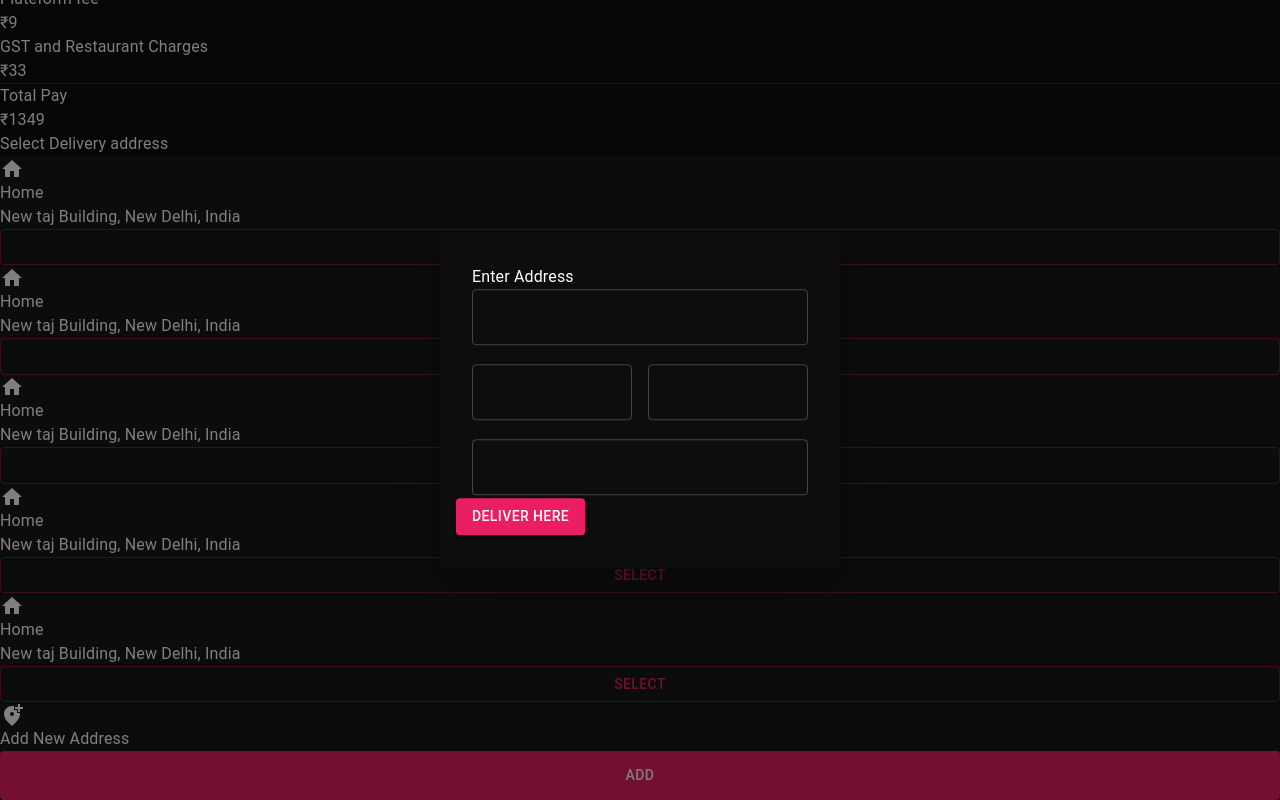
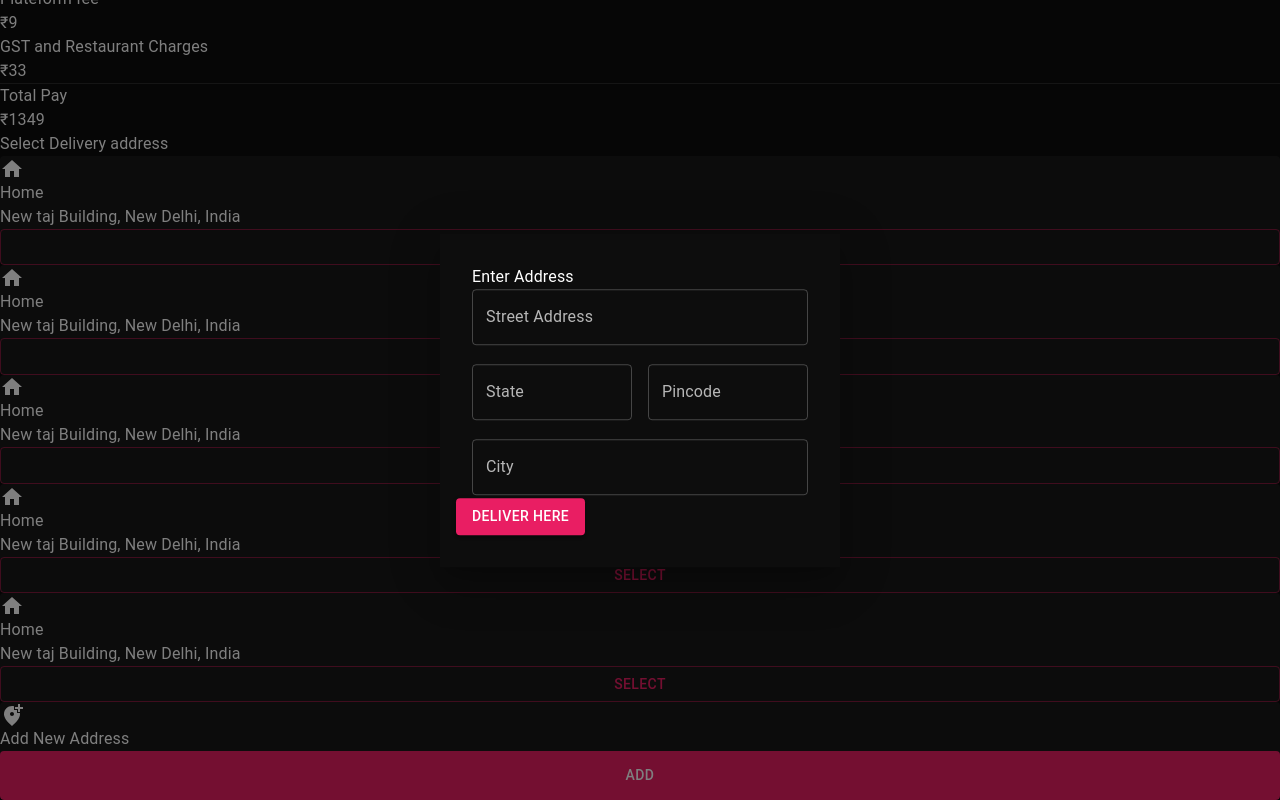
Before and after one commit to mohdathar007/Bite-Box, a React (Vite) app: page /cart in a window 1280 px wide. Both pictures are taken after a click on the button "ADD". Shown: the part 2006-2806 px from the top of the page. Built offline with nearby package versions, Linux system fonts and the light colour scheme; what Yup would draw is missing.

Commit message:
fix: fixed  submit button

```diff
--- a/src/customer/pages/Cart/Cart.jsx
+++ b/src/customer/pages/Cart/Cart.jsx
@@ -138,7 +138,7 @@ const Cart = () => {
               <Grid container spacing={2}>
                 <Grid item xs={12}>
                   <Field
-                    lable="Street Address"
+                    label="Street Address"
                     fullWidth
                     variant="outlined"
                     error={!ErrorMessage("streetAddress")}
@@ -153,7 +153,7 @@ const Cart = () => {
                 </Grid>
                 <Grid item xs={6}>
                   <Field
-                    lable="State"
+                    label="State"
                     fullWidth
                     variant="outlined"
                     error={!ErrorMessage("state")}
@@ -168,7 +168,7 @@ const Cart = () => {
                 </Grid>
                 <Grid item xs={6}>
                   <Field
-                    lable="Pincode"
+                    label="Pincode"
                     fullWidth
                     variant="outlined"
                     error={!ErrorMessage("pincode")}
@@ -183,7 +183,7 @@ const Cart = () => {
                 </Grid>
                 <Grid item xs={12}>
                   <Field
-                    lable="City"
+                    label="City"
                     fullWidth
                     variant="outlined"
                     error={!ErrorMessage("city")}
@@ -197,7 +197,7 @@ const Cart = () => {
                   />
                 </Grid>
                 <Grid className="mt-5 ml-5" xs={12}>
-                  <Button variant="contained">Deliver here</Button>
+                  <Button type="Submit" variant="contained">Deliver here</Button>
                 </Grid>
               </Grid>
             </Form>
```
